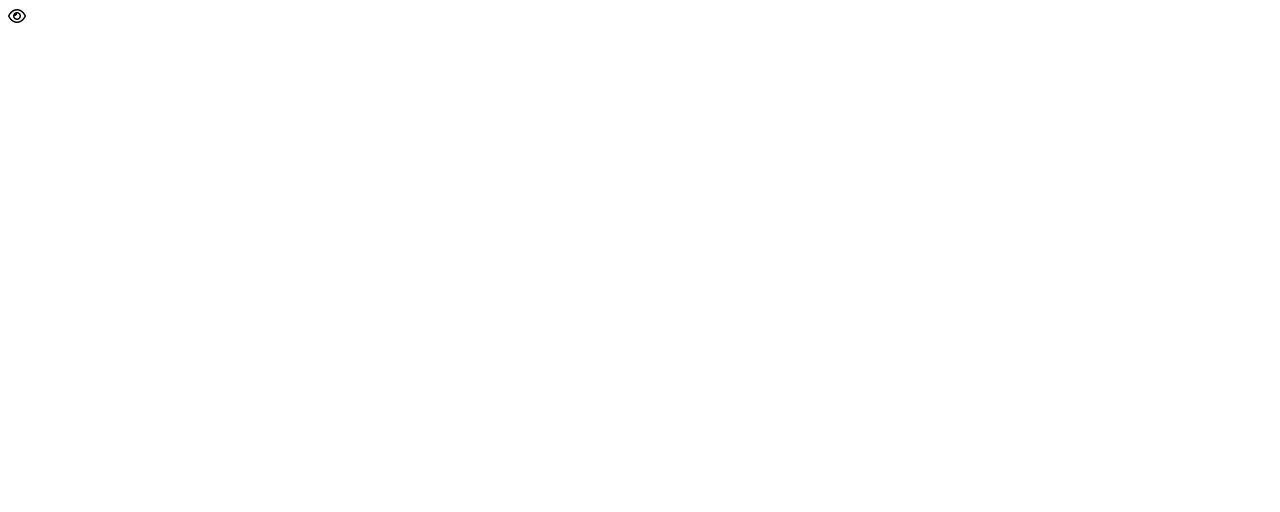
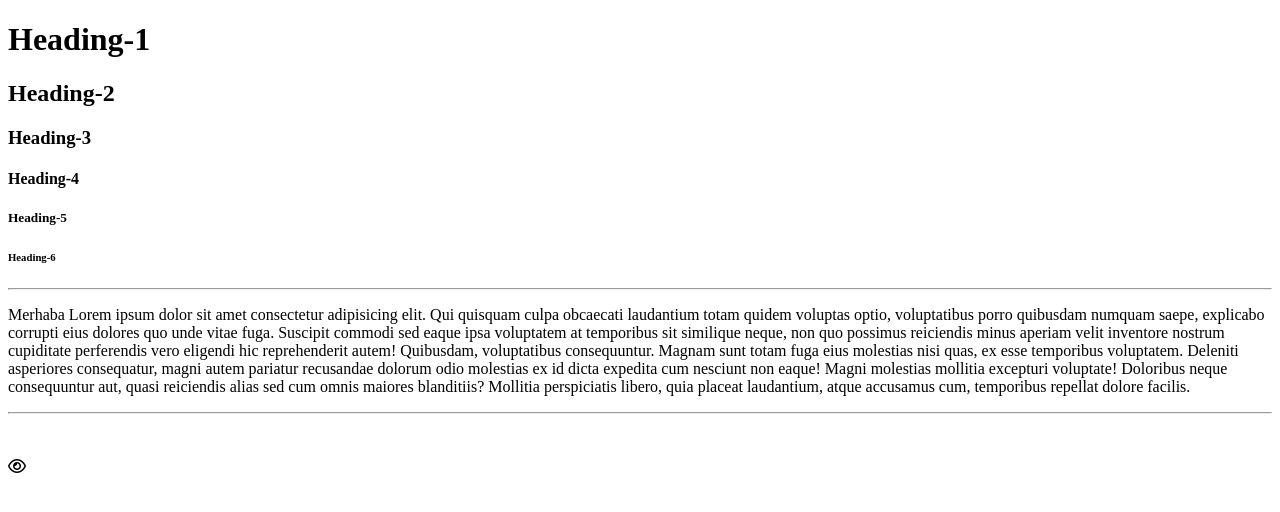
Before and after one commit to Scyalgi/Html5_Kodlar, a plain HTML site: page index.html in a window 1280 px wide. Drawn offline with Linux system fonts and the light colour scheme.

Commit message:
paragraf,heading

```diff
--- a/index.html
+++ b/index.html
@@ -22,6 +22,23 @@
 <body>
     <noscript>Your browser does not support JavaScript</noscript>
     <!-- Start Code -->
+     <!-- h${heading-$}*6 -->
+    <h1>Heading-1</h1>
+    <h2>Heading-2</h2>
+    <h3>Heading-3</h3>
+    <h4>Heading-4</h4>
+    <h5>Heading-5</h5>
+    <h6>Heading-6</h6>
+    <hr>
+    <!-- paragraf -->
+    <p>Merhaba Lorem ipsum dolor sit amet consectetur adipisicing elit. Qui quisquam culpa obcaecati laudantium totam quidem voluptas optio, voluptatibus porro quibusdam numquam saepe, explicabo corrupti eius dolores quo unde vitae fuga.
+    Suscipit commodi sed eaque ipsa voluptatem at temporibus sit similique neque, non quo possimus reiciendis minus aperiam velit inventore nostrum cupiditate perferendis vero eligendi hic reprehenderit autem! Quibusdam, voluptatibus consequuntur.
+    Magnam sunt totam fuga eius molestias nisi quas, ex esse temporibus voluptatem. Deleniti asperiores consequatur, magni autem pariatur recusandae dolorum odio molestias ex id dicta expedita cum nesciunt non eaque!
+    Magni molestias mollitia excepturi voluptate! Doloribus neque consequuntur aut, quasi reiciendis alias sed cum omnis maiores blanditiis? Mollitia perspiciatis libero, quia placeat laudantium, atque accusamus cum, temporibus repellat dolore facilis.</p>
+
+    <hr>
+    <br>
+    <br>
     <!-- font -->
 
     <i class="fa-regular fa-eye"></i>
```
